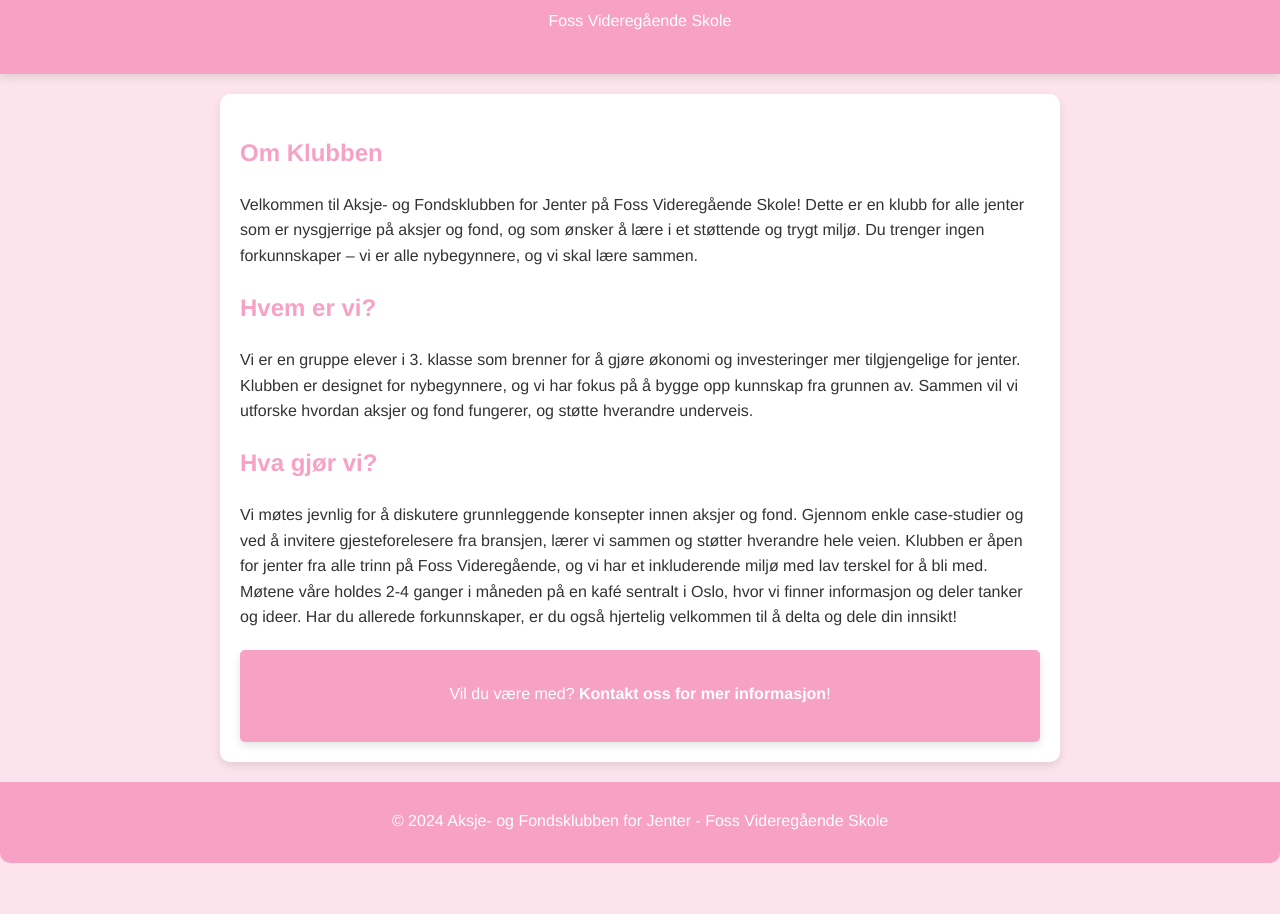
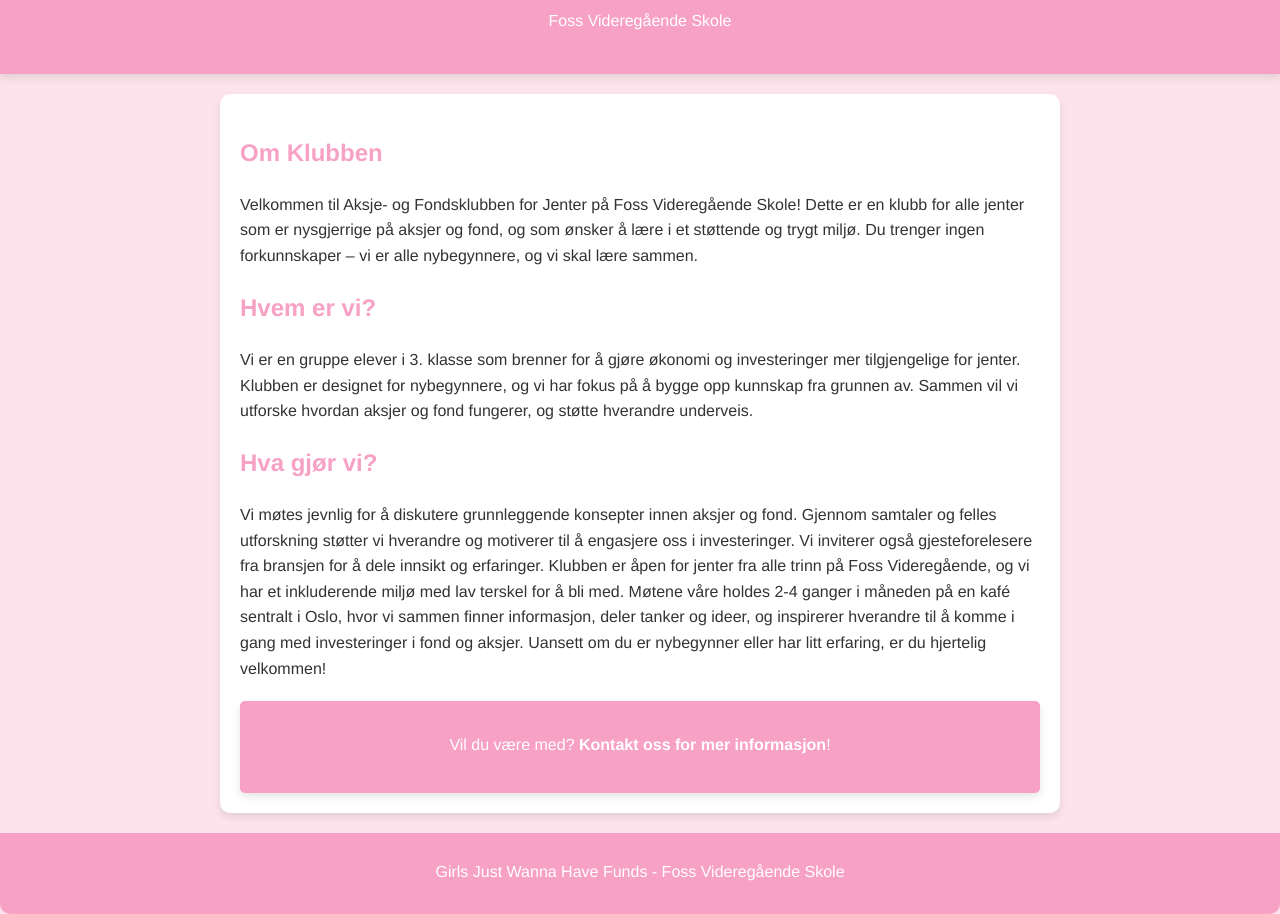
Before and after one commit to Stine06/aksje-klubb-foss-vgs, a plain HTML site: page index.html in a window 1280 px wide. Shown: the part 106-1020 px from the top of the page. Before the commit the page ends 969 px from the top, so only its background shows below. Drawn offline with Linux system fonts and the light colour scheme.

Commit message:
Add files via upload

```diff
--- a/index.html
+++ b/index.html
@@ -71,14 +71,14 @@
         <p>Vi er en gruppe elever i 3. klasse som brenner for å gjøre økonomi og investeringer mer tilgjengelige for jenter. Klubben er designet for nybegynnere, og vi har fokus på å bygge opp kunnskap fra grunnen av. Sammen vil vi utforske hvordan aksjer og fond fungerer, og støtte hverandre underveis.</p>
 
         <h2>Hva gjør vi?</h2>
-        <p>Vi møtes jevnlig for å diskutere grunnleggende konsepter innen aksjer og fond. Gjennom enkle case-studier og ved å invitere gjesteforelesere fra bransjen, lærer vi sammen og støtter hverandre hele veien. Klubben er åpen for jenter fra alle trinn på Foss Videregående, og vi har et inkluderende miljø med lav terskel for å bli med. Møtene våre holdes 2-4 ganger i måneden på en kafé sentralt i Oslo, hvor vi finner informasjon og deler tanker og ideer. Har du allerede forkunnskaper, er du også hjertelig velkommen til å delta og dele din innsikt!</p>
+        <p>Vi møtes jevnlig for å diskutere grunnleggende konsepter innen aksjer og fond. Gjennom samtaler og felles utforskning støtter vi hverandre og motiverer til å engasjere oss i investeringer. Vi inviterer også gjesteforelesere fra bransjen for å dele innsikt og erfaringer. Klubben er åpen for jenter fra alle trinn på Foss Videregående, og vi har et inkluderende miljø med lav terskel for å bli med. Møtene våre holdes 2-4 ganger i måneden på en kafé sentralt i Oslo, hvor vi sammen finner informasjon, deler tanker og ideer, og inspirerer hverandre til å komme i gang med investeringer i fond og aksjer. Uansett om du er nybegynner eller har litt erfaring, er du hjertelig velkommen!</p>
 
         <div class="cta">
             <p>Vil du være med? <a href="mailto:kontakt@klubben.no">Kontakt oss for mer informasjon</a>!</p>
         </div>
     </main>
     <footer>
-        <p>© 2024 Aksje- og Fondsklubben for Jenter - Foss Videregående Skole</p>
+        <p>Girls Just Wanna Have Funds - Foss Videregående Skole</p>
     </footer>
 </body>
 </html>
```
